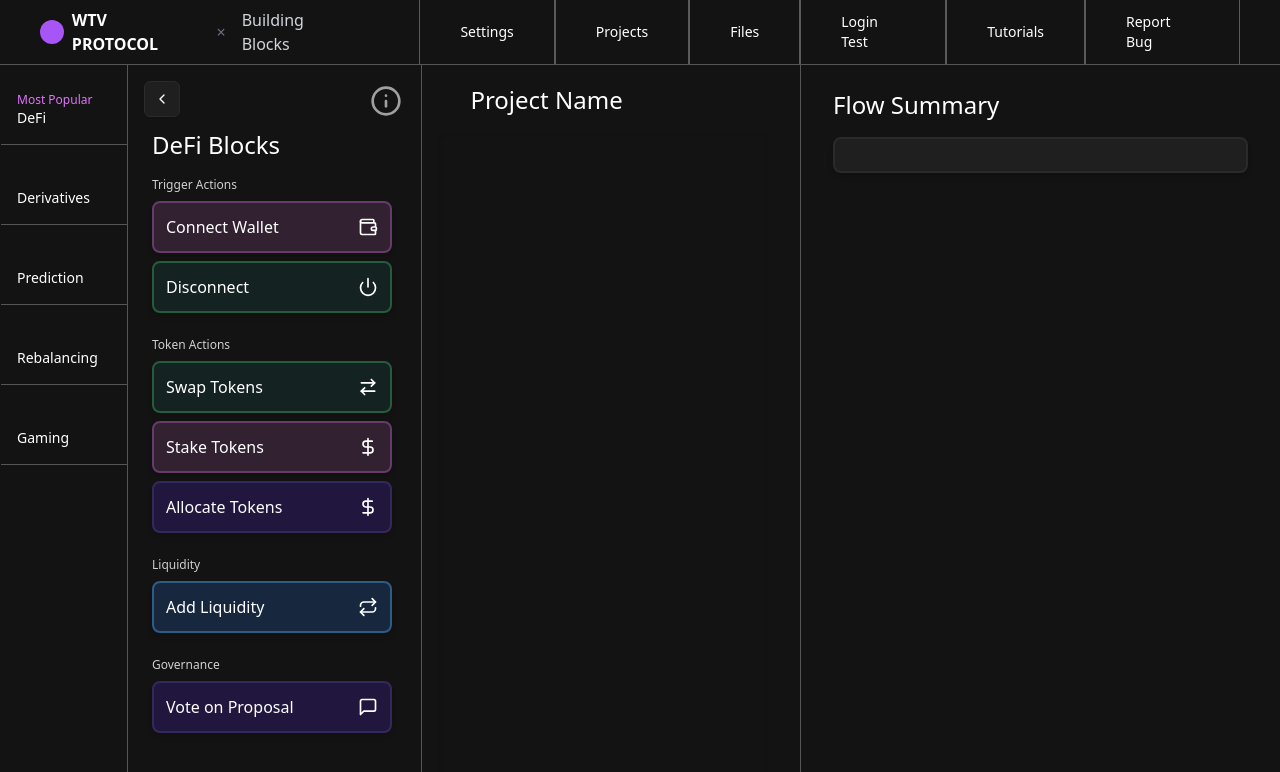
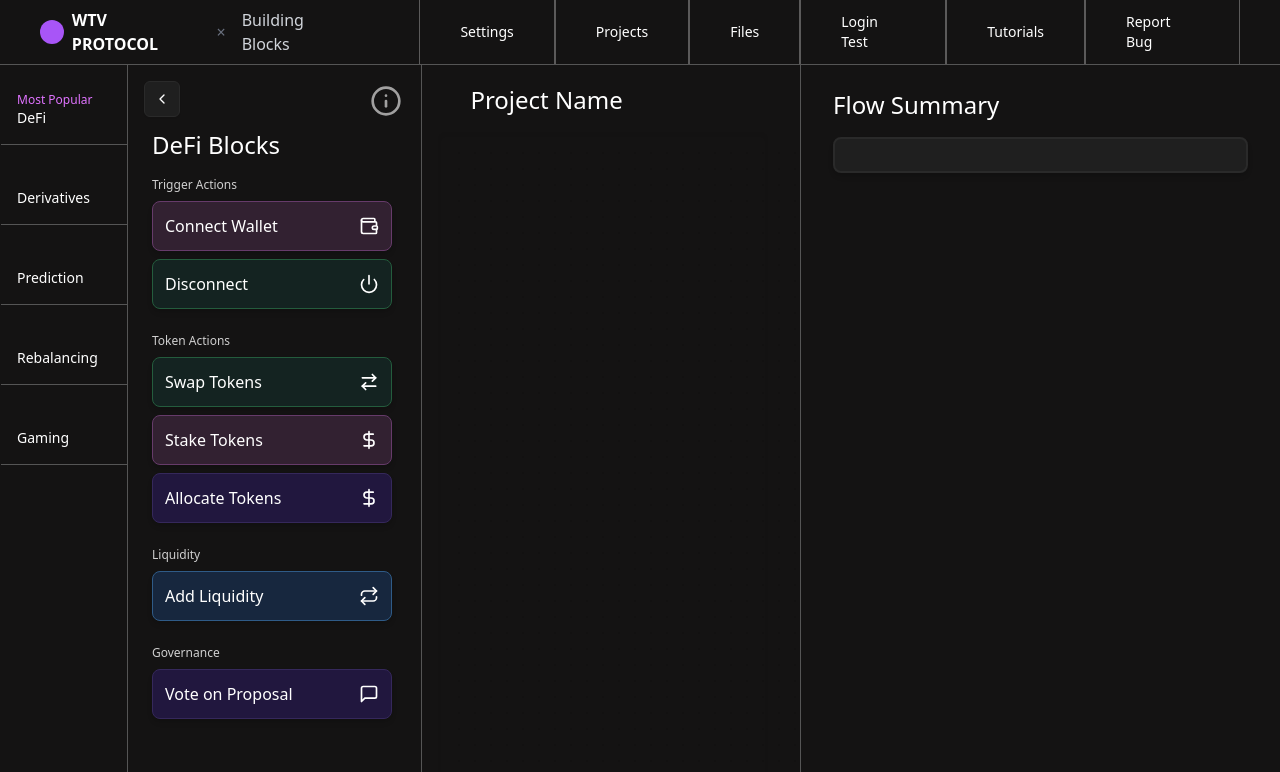
Before and after one commit to sanjayamirthraj/blockbuild, a Next.js app: page / in a window 1280 px wide. Shown: the top 772 px of the page. Built offline with nearby package versions, Linux system fonts and the light colour scheme.

Commit message:
change borders

```diff
--- a/components/web3-blocks.tsx
+++ b/components/web3-blocks.tsx
@@ -141,7 +141,7 @@ export default function Web3BlocksComponent() {
                         onDragStart={() => handleDragStart(block)}
                         onDragEnd={(event, info) => handleDragEnd(event, info, block)}
                         className={`${block.color} text-white p-3 rounded-lg shadow-md cursor-move select-none
-                                    flex items-center justify-between border-2 ${block.borderColor} hover:border-[#FB118E] transition-colors`}
+                                    flex items-center justify-between border-[1px] ${block.borderColor} hover:border-[#FB118E] transition-colors`}
                       >
                         <span>{block.content}</span>
                         <block.icon className="w-5 h-5" />
@@ -190,7 +190,7 @@ export default function Web3BlocksComponent() {
                         animate={{ opacity: 1, y: 0 }}
                         exit={{ opacity: 0, y: -20 }}
                         className={`${block.color} text-white p-6 rounded-lg shadow-md cursor-pointer select-none
-                                    flex items-center justify-between border-2 ${block.borderColor} hover:border-[#FB118E] transition-colors w-full max-w-[400px] relative`}
+                                    flex items-center justify-between border-[1px] ${block.borderColor} hover:border-[#FB118E] transition-colors w-full max-w-[400px] relative`}
                         onMouseEnter={() => setHoveredBlock(block.uniqueId)}
                         onMouseLeave={() => setHoveredBlock(null)}
                         onClick={() => handleBlockClick(block)}
```
